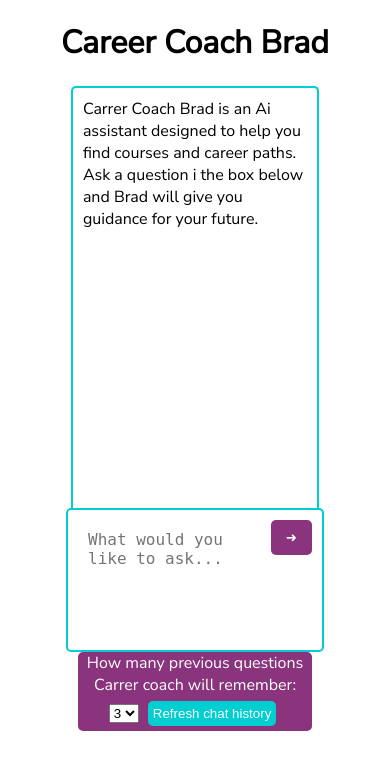
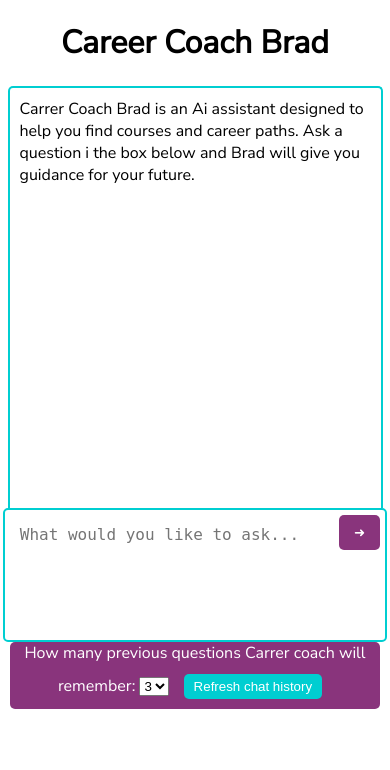
Before and after one commit to HaydnRoberts/AI-website-integration, a Flask app: page / in a window 390 px wide. Shown: the top 770 px of the page. Run offline with Flask 3, Linux system fonts and the light colour scheme.

Commit message:
more QoL and mobile adjustments

```diff
--- a/ChatGPT website/static/style.css
+++ b/ChatGPT website/static/style.css
@@ -11,6 +11,7 @@
     background-color: #ffffff;
     font-family: 'Nunito Sans', sans-serif;
 }
+
 
 #prompt {
     flex-grow: 1;
@@ -77,3 +78,47 @@ body {
     margin: 0 auto;
     border-radius: 5px;
 }
+
+@media (max-width: 800px) {
+    .option-bar {
+        background-color: #89347c;
+        width:95%;
+        justify-content: center;
+        margin: 0 auto;
+        border-radius: 5px;
+    }
+    #refreshButton {
+        padding: 5px 10px;
+        background-color: darkturquoise;
+        color: #fff;
+        border: none;
+        border-radius: 5px;
+        cursor: pointer;
+        margin: 10px;
+    }
+    .chat-container {
+        display: flex;
+        align-items: flex-start;
+        text-align: left;
+        width: 90%;
+        min-height: 400px;
+        margin: 0 auto;
+        border: 2px solid darkturquoise;
+        border-bottom: none;
+        border-radius: 5px 5px 0 0; /* Rounded top corners */
+        padding: 10px; /* Add padding to the container */
+        font-family: 'Nunito Sans', sans-serif;
+    }
+    .input-container {
+        display: flex;
+        align-items: flex-start;
+        justify-content: center; /* Center the items horizontally */
+        width: 95%;
+        margin: 0 auto;
+        border: 2px solid darkturquoise; /* Add border to the container */
+        border-radius: 5px; /* Rounded corners for the container */
+        padding: 5px; /* Add padding to the container */
+        background-color: #ffffff;
+        font-family: 'Nunito Sans', sans-serif;
+    }
+}
--- a/ChatGPT website/templates/Index.html
+++ b/ChatGPT website/templates/Index.html
@@ -39,6 +39,14 @@
             document.getElementById("runButton").innerText = "···";
         });
 
+        document.getElementById("prompt").addEventListener("keydown", function(event) {
+            if (event.key === "Enter" && !event.shiftKey) {
+                event.preventDefault(); // Prevent the default behavior of the Enter key
+                runCode();
+                document.getElementById("runButton").disabled = true;
+                document.getElementById("runButton").innerText = "···";
+            }
+        });
 
         function runCode() {
             // Get the user's input from the "prompt" input field
@@ -65,11 +73,13 @@
                     document.getElementById("chat_history").innerText = data.chat_history;
                     document.getElementById("runButton").innerText = "➜";
                     document.getElementById("runButton").disabled = false;
+                    window.scrollTo(0, document.body.scrollHeight);
                 })
                 .catch(error => {
                     console.error("Error:", error);
                     document.getElementById("runButton").innerText = "➜";
                     document.getElementById("runButton").disabled = false;
+                    window.scrollTo(0, document.body.scrollHeight);
                 });
 
         };
```
